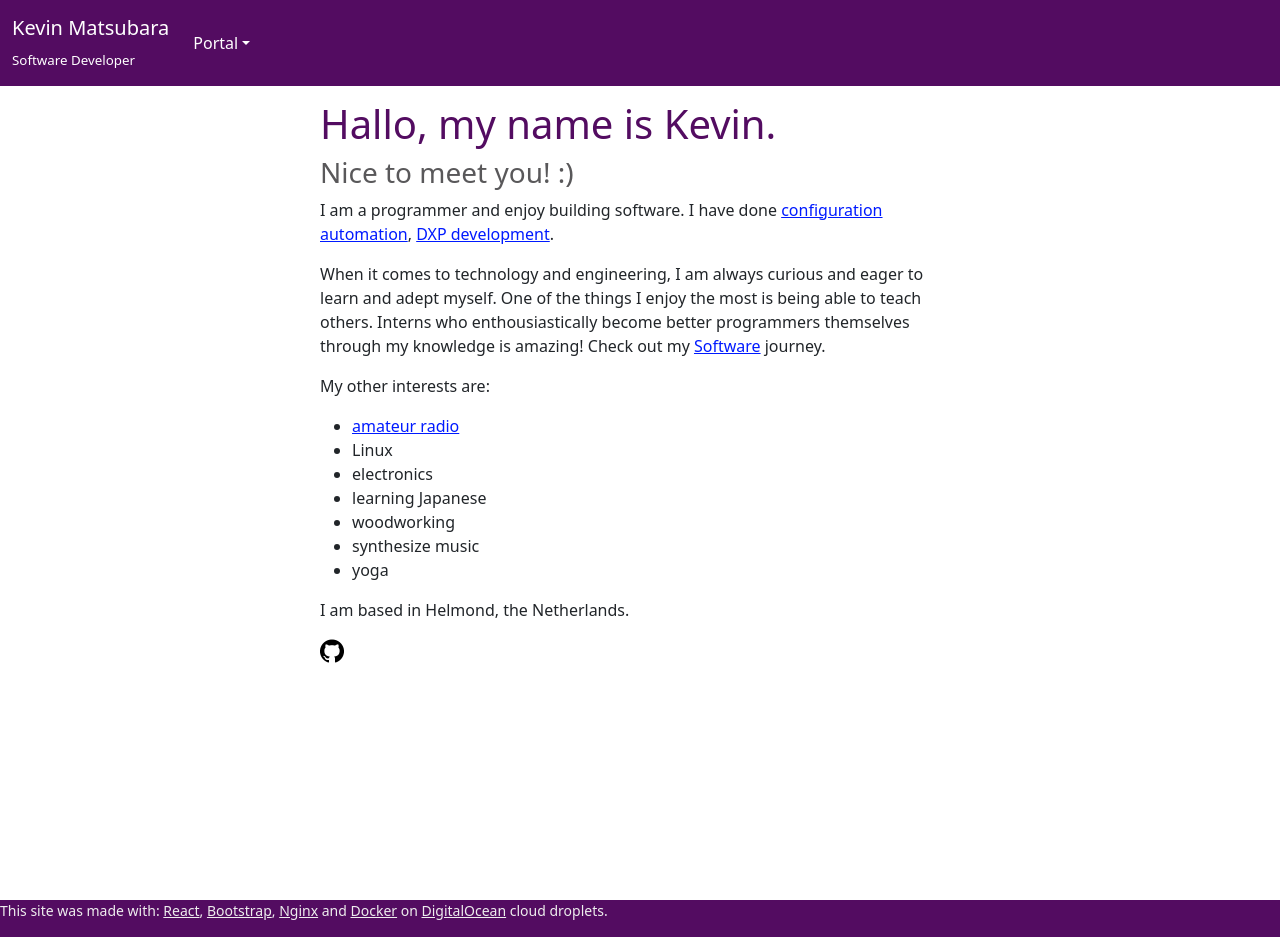
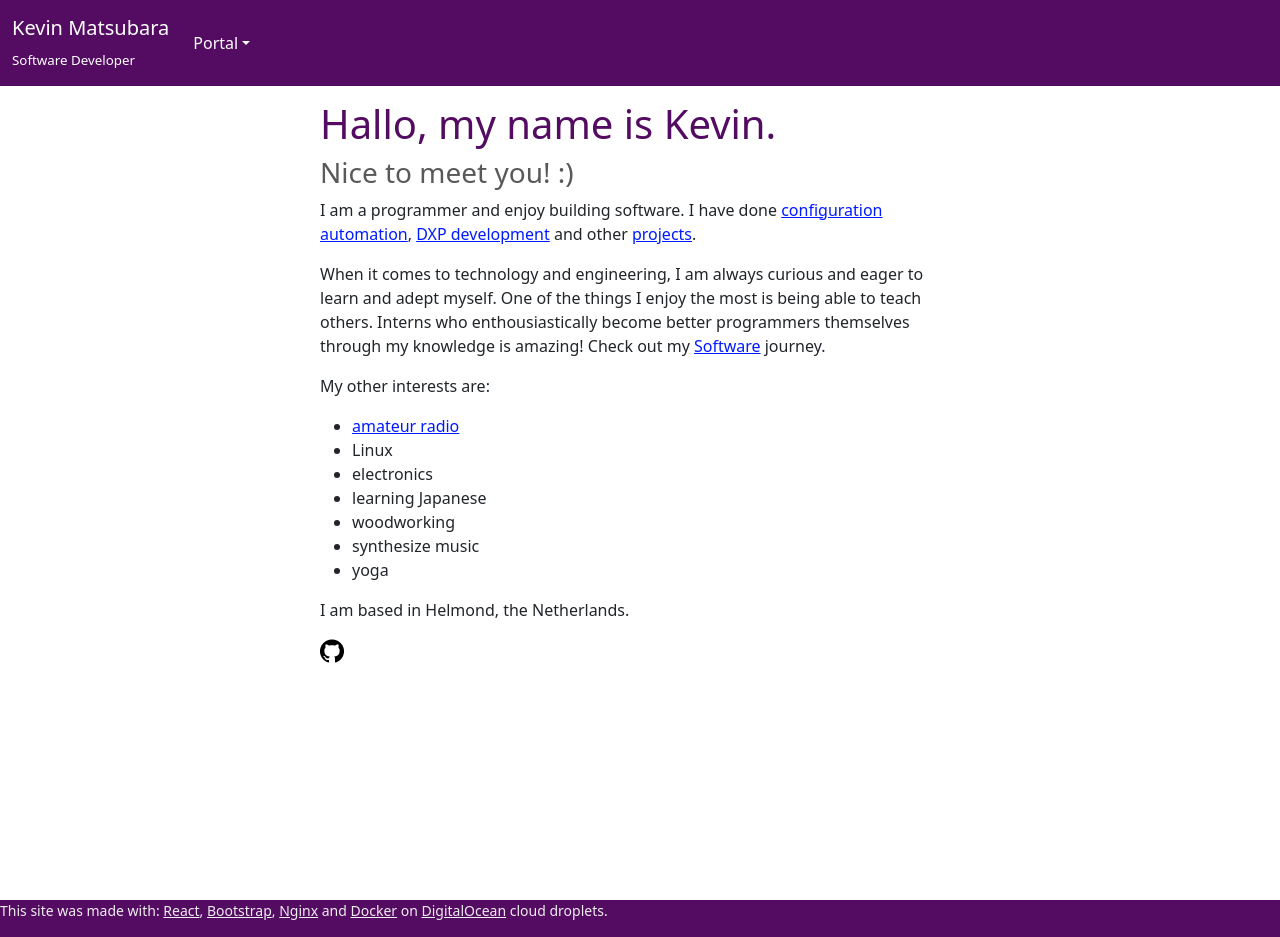
Before and after one commit to PA4KEV/website, a React (Create React App) app: page / in a window 1280 px wide. Built offline with nearby package versions, Linux system fonts and the light colour scheme.

Commit message:
Add link to projects from home page content

```diff
--- a/src/Pages/Home.js
+++ b/src/Pages/Home.js
@@ -8,7 +8,7 @@ const Home = () => {
                 <section className="content-section">
                     <h1 className="text-primary">Hallo, my name is Kevin.</h1>
                     <h3 className="text-secondary">Nice to meet you! :)</h3>
-                    <p>I am a programmer and enjoy building software. I have done <Link reloadDocument to="/pages/software/configuration-automation">configuration automation</Link>, <Link reloadDocument to="/pages/software/dxp-development">DXP development</Link>.</p>
+                    <p>I am a programmer and enjoy building software. I have done <Link reloadDocument to="/pages/software/configuration-automation">configuration automation</Link>, <Link reloadDocument to="/pages/software/dxp-development">DXP development</Link> and other <Link reloadDocument to="/pages/software#list-projects">projects</Link>.</p>
                     <p>When it comes to technology and engineering, I am always curious and eager to learn and adept myself. One of the things I enjoy the most is being able to teach others. Interns who enthousiastically become better programmers themselves through my knowledge is amazing! Check out my <Link reloadDocument to="/pages/software">Software</Link> journey.</p>
                     <p>My other interests are:</p>
                     <ul>
```
